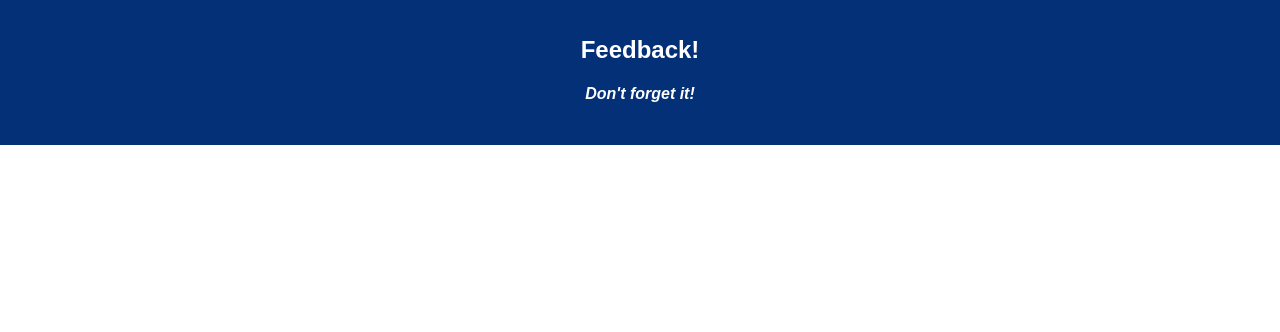
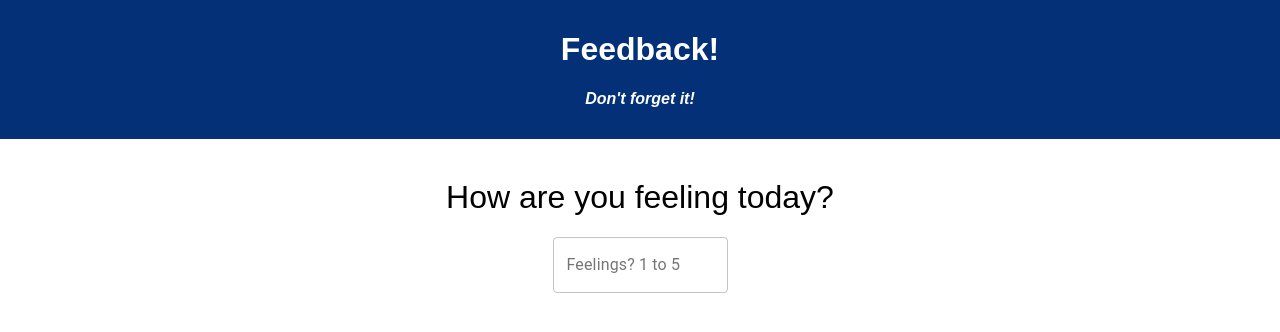
Before and after one commit to jdjsouza/redux-feedback-loop, a React (Create React App) app: page / in a window 1280 px wide. Shown: the top 332 px of the page. Built offline with nearby package versions, Linux system fonts and the light colour scheme.

Commit message:
created homepage and added router

```diff
--- a/src/components/App/App.css
+++ b/src/components/App/App.css
@@ -5,14 +5,24 @@
 .App-header {
   background-color: #033076;
   min-height: 70px;
-  padding: 20px;
+  padding: 10px;
   color: white;
 }
 
 .App-title {
-  font-size: 1.5em;
+  font-size: 2em;
 }
 
 .App-intro {
   font-size: large;
 }
+
+.formContainer {
+  width: 80%;
+  margin: auto;
+  text-align: center;
+}
+
+.formQuestion {
+  font-weight: normal !important;
+}
--- a/src/components/App/App.js
+++ b/src/components/App/App.js
@@ -2,16 +2,24 @@ import React, { Component } from 'react';
 import axios from 'axios';
 import './App.css';
 
+import { HashRouter as Router, Route, Link } from 'react-router-dom';
+import HomePage from '../../pages/HomePage/HomePage';
+
 class App extends Component {
   render() {
     return (
-      <div className="App">
-        <header className="App-header">
-          <h1 className="App-title">Feedback!</h1>
-          <h4><i>Don't forget it!</i></h4>
-        </header>
-        <br/>
-      </div>
+      <Router>
+        <div className="App">
+          <header className="App-header">
+            <h1 className="App-title">Feedback!</h1>
+            <h4>
+              <i>Don't forget it!</i>
+            </h4>
+          </header>
+          <br />
+        </div>
+        <Route exact path="/" component={HomePage} />
+      </Router>
     );
   }
 }
--- a/src/index.js
+++ b/src/index.js
@@ -3,6 +3,21 @@ import ReactDOM from 'react-dom';
 import './index.css';
 import App from './components/App/App';
 import registerServiceWorker from './registerServiceWorker';
+import { createStore, combineReducers } from 'redux';
+import { Provider } from 'react-redux';
 
-ReactDOM.render(<App />, document.getElementById('root'));
+const feedbackInitialState = [];
+
+const storeInstance = createStore(
+  combineReducers({
+    // gonna need some code here eventually
+  })
+);
+
+ReactDOM.render(
+  <Provider store={storeInstance}>
+    <App />
+  </Provider>,
+  document.getElementById('root')
+);
 registerServiceWorker();
--- /dev/null
+++ b/src/pages/HomePage/HomePage.js
@@ -0,0 +1,25 @@
+import React, { Component } from 'react';
+import axios from 'axios';
+import { TextField } from '@material-ui/core';
+
+class HomePage extends Component {
+  render() {
+    return (
+      <div className="formContainer">
+        <h1 className="formQuestion">How are you feeling today?</h1>
+        <form className="formQuestion" noValidate autoComplete="off">
+          <TextField
+            type="number"
+            style={{ width: '175px' }}
+            InputProps={{ inputProps: { min: 1, max: 5 } }}
+            id="outlined-basic"
+            label="Feelings? 1 to 5"
+            variant="outlined"
+          />
+        </form>
+      </div>
+    );
+  }
+}
+
+export default HomePage;
```
